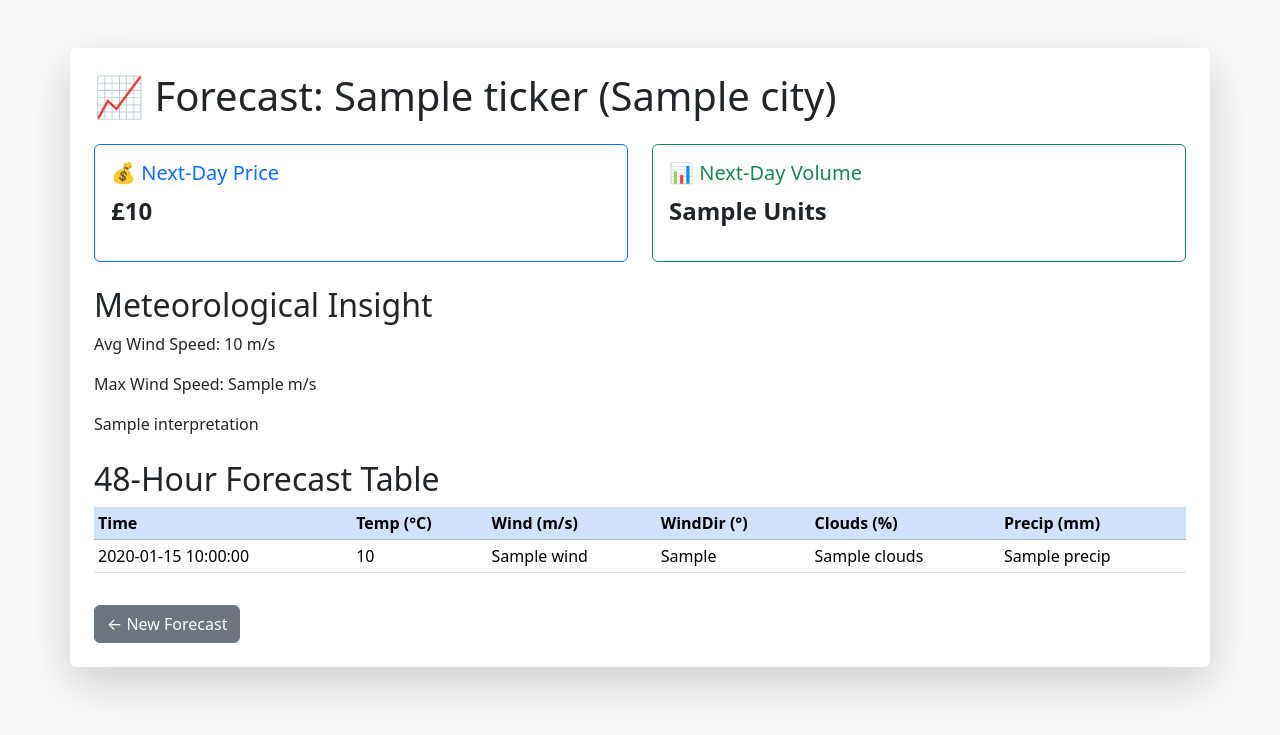
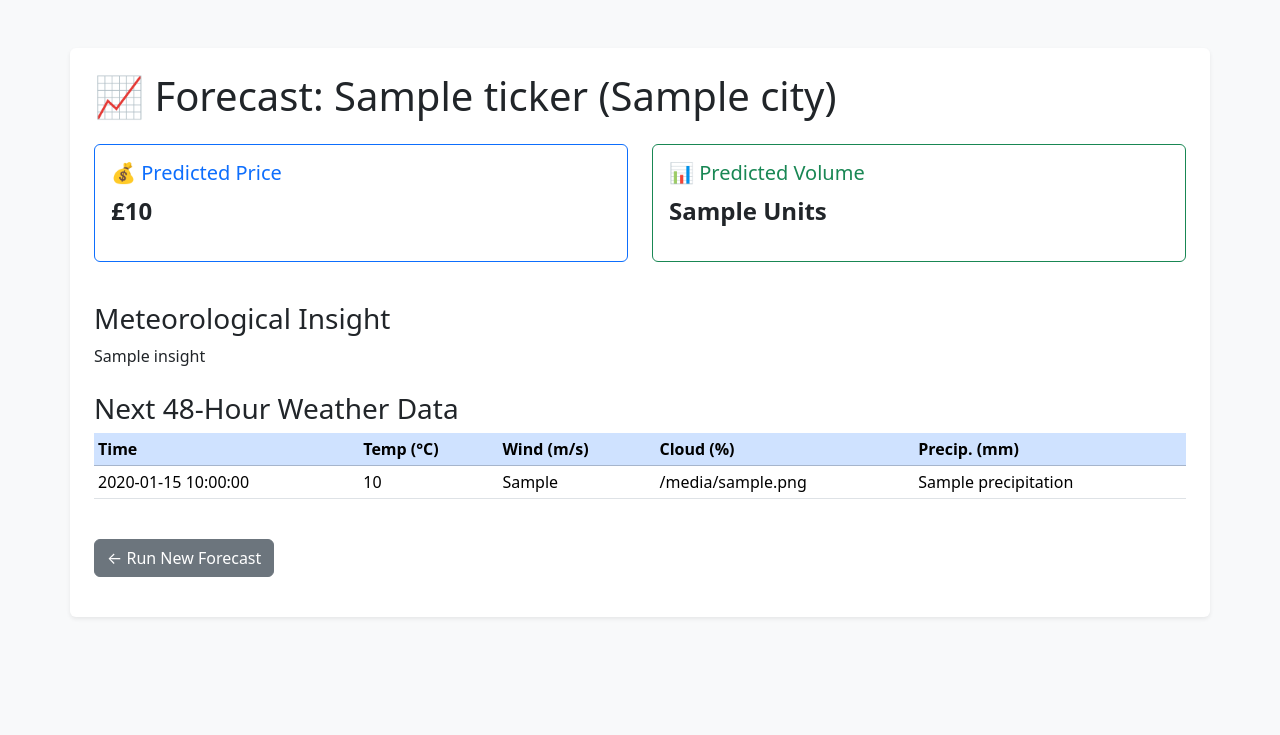
Before and after one commit to ngamzedeniz/energy-forecast-dashboard, a FastAPI app: template templates/result.html in a window 1280 px wide. Shown: the top 735 px of the page. Run offline with FastAPI, Linux system fonts and the light colour scheme; the template is opened without the code that fills it: most values are stand-ins (such as "Sample title", 1, 10 or a date in 2020).

Commit message:
Refactor forecast result page layout and titles

```diff
--- a/templates/result.html
+++ b/templates/result.html
@@ -1,34 +1,35 @@
 <!DOCTYPE html>
 <html>
 <head>
-    <title>Forecast Result: {{ ticker }}</title>
+    <title>Forecast: {{ ticker }}</title>
     <link href="https://cdn.jsdelivr.net/npm/bootstrap@5.3.3/dist/css/bootstrap.min.css" rel="stylesheet">
 </head>
 <body class="bg-light">
-<div class="container mt-5 p-4 bg-white rounded shadow-lg">
+    <div class="container mt-5 p-4 bg-white rounded shadow-sm">
         <h1 class="mb-4">📈 Forecast: {{ ticker }} ({{ city }})</h1>
-
-    <div class="row mb-3">
+        <div class="row mb-4">
             <div class="col-md-6">
-            <div class="card border-primary p-3">
-                <h5 class="text-primary">💰 Next-Day Price</h5>
+                <div class="card border-primary mb-3">
+                    <div class="card-body">
+                        <h5 class="card-title text-primary">💰 Predicted Price</h5>
                         <p class="fs-4"><strong>£{{ predicted_price }}</strong></p>
                     </div>
                 </div>
+            </div>
             <div class="col-md-6">
-            <div class="card border-success p-3">
-                <h5 class="text-success">📊 Next-Day Volume</h5>
+                <div class="card border-success mb-3">
+                    <div class="card-body">
+                        <h5 class="card-title text-success">📊 Predicted Volume</h5>
                         <p class="fs-4"><strong>{{ predicted_volume }} Units</strong></p>
                     </div>
                 </div>
             </div>
+        </div>
 
-    <h2 class="mt-4">Meteorological Insight</h2>
-    <p>Avg Wind Speed: {{ avg_wind }} m/s</p>
-    <p>Max Wind Speed: {{ max_wind }} m/s</p>
-    <p>{{ interpretation }}</p>
+        <h3>Meteorological Insight</h3>
+        <p>{{ insight }}</p>
 
-    <h2 class="mt-4">48-Hour Forecast Table</h2>
+        <h3 class="mt-4">Next 48-Hour Weather Data</h3>
         <div class="table-responsive">
             <table class="table table-sm table-hover">
                 <thead class="table-primary">
@@ -36,27 +37,25 @@
                         <th>Time</th>
                         <th>Temp (°C)</th>
                         <th>Wind (m/s)</th>
-                <th>WindDir (°)</th>
-                <th>Clouds (%)</th>
-                <th>Precip (mm)</th>
+                        <th>Cloud (%)</th>
+                        <th>Precip. (mm)</th>
                     </tr>
                 </thead>
                 <tbody>
-            {% for row in weather_table %}
+                    {% for row in weather_data %}
                     <tr>
                         <td>{{ row['Time'] }}</td>
-                    <td>{{ row['Temp'] }}</td>
-                    <td>{{ row['Wind'] }}</td>
-                    <td>{{ row['WindDir'] }}</td>
-                    <td>{{ row['Clouds'] }}</td>
-                    <td>{{ row['Precip'] }}</td>
+                        <td>{{ row['Temperature'] }}</td>
+                        <td>{{ row['Wind_Speed'] }}</td>
+                        <td>{{ row['Cloud_Cover'] }}</td>
+                        <td>{{ row['Precipitation'] }}</td>
                     </tr>
                     {% endfor %}
                 </tbody>
             </table>
         </div>
 
-    <a href="/" class="btn btn-secondary mt-3">← New Forecast</a>
+        <p class="mt-4"><a href="/" class="btn btn-secondary">← Run New Forecast</a></p>
     </div>
 </body>
 </html>
```
Lines whose indentation alone changed are shown as unchanged.
